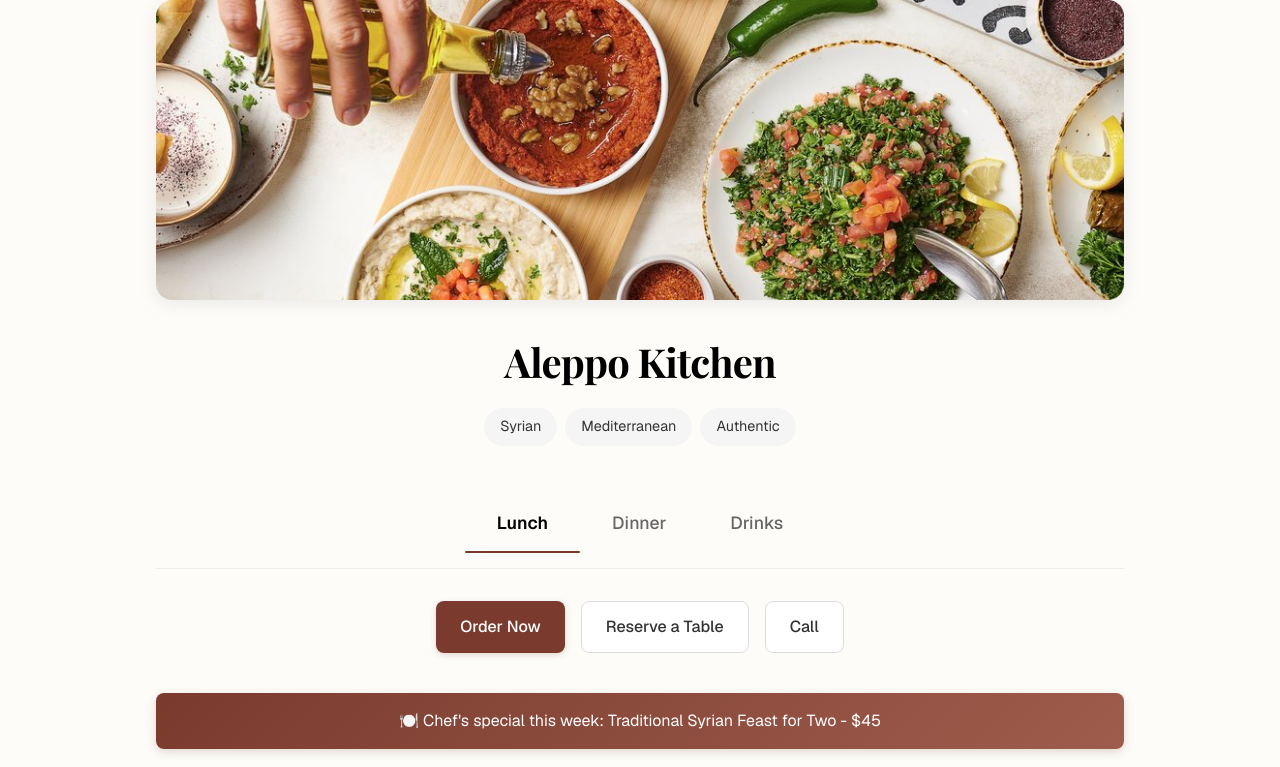
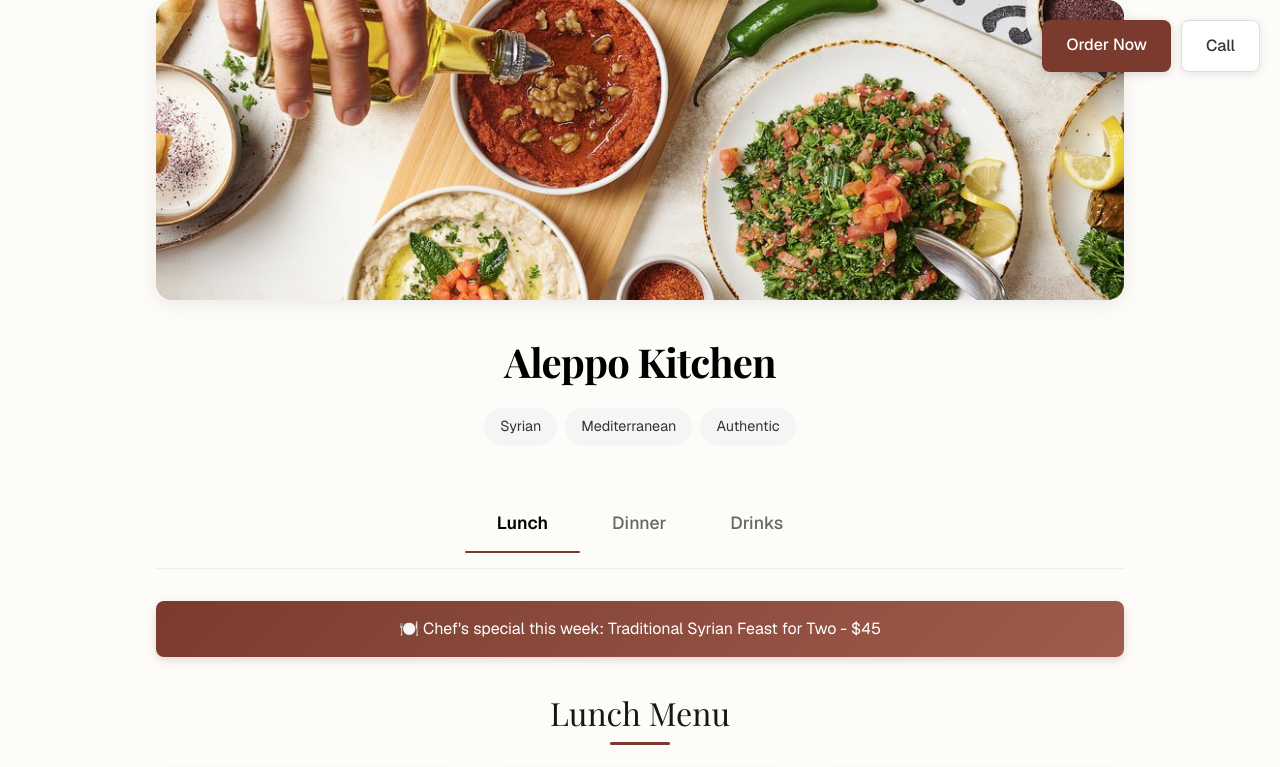
Before and after one commit to SiedahmedM/menuvista-enhanced, a Next.js app: page /aleppo-kitchen in a window 1280 px wide. Shown: the top 767 px of the page. Built offline with nearby package versions, Linux system fonts and the light colour scheme.

Commit message:
Aleppo change

```diff
--- a/src/app/aleppo-kitchen/page.js
+++ b/src/app/aleppo-kitchen/page.js
@@ -8,6 +8,24 @@ export default function AleppoKitchenPage() {
 
   return (
     <div className={styles.container}>
+      {/* Fixed Buttons */}
+      <div className={styles.fixedButtonsContainer}>
+        <a
+          href="https://aleppo-kitchen.com"
+          target="_blank"
+          rel="noopener noreferrer"
+          className={styles.fixedOrderButton}
+        >
+          Order Now
+        </a>
+        <button
+          className={styles.fixedCallButton}
+          onClick={() => window.open('tel:+1-555-123-4567')}
+        >
+          Call
+        </button>
+      </div>
+
       {/* Hero image */}
       <div className={styles.heroImage}>
         <img
@@ -47,13 +65,6 @@ export default function AleppoKitchenPage() {
         >
           Drinks
         </button>
-      </div>
-
-      {/* Action buttons */}
-      <div className={styles.actionButtons}>
-        <button className={styles.primaryButton}>Order Now</button>
-        <button className={styles.secondaryButton}>Reserve a Table</button>
-        <button className={styles.secondaryButton}>Call</button>
       </div>
 
       {/* Special Banner */}
--- a/src/app/aleppo-kitchen/restaurantPage.module.css
+++ b/src/app/aleppo-kitchen/restaurantPage.module.css
@@ -4,6 +4,51 @@
     padding: 0 1rem;
     background-color: #fdfcf9;
     font-family: var(--font-geist-sans);
+  }
+
+  .fixedButtonsContainer {
+    position: fixed;
+    top: 20px;
+    right: 20px;
+    z-index: 100;
+    display: flex;
+    gap: 10px;
+  }
+
+  .fixedOrderButton {
+    padding: 0.8rem 1.5rem;
+    background-color: #7a3b2e; /* Aleppo Kitchen's color */
+    color: white;
+    border: none;
+    border-radius: 8px;
+    font-weight: 500;
+    cursor: pointer;
+    transition: all 0.2s ease;
+    box-shadow: 0 2px 10px rgba(0,0,0,0.15);
+    text-decoration: none;
+  }
+
+  .fixedOrderButton:hover {
+    transform: translateY(-2px);
+    box-shadow: 0 4px 15px rgba(0,0,0,0.2);
+  }
+
+  .fixedCallButton {
+    padding: 0.8rem 1.5rem;
+    background-color: white;
+    color: #333;
+    border: 1px solid #ddd;
+    border-radius: 8px;
+    font-weight: 500;
+    cursor: pointer;
+    transition: all 0.2s ease;
+    box-shadow: 0 2px 10px rgba(0,0,0,0.1);
+  }
+
+  .fixedCallButton:hover {
+    transform: translateY(-2px);
+    box-shadow: 0 4px 15px rgba(0,0,0,0.15);
+    background-color: #f9f9f9;
   }
 
   .heroImage {
```
